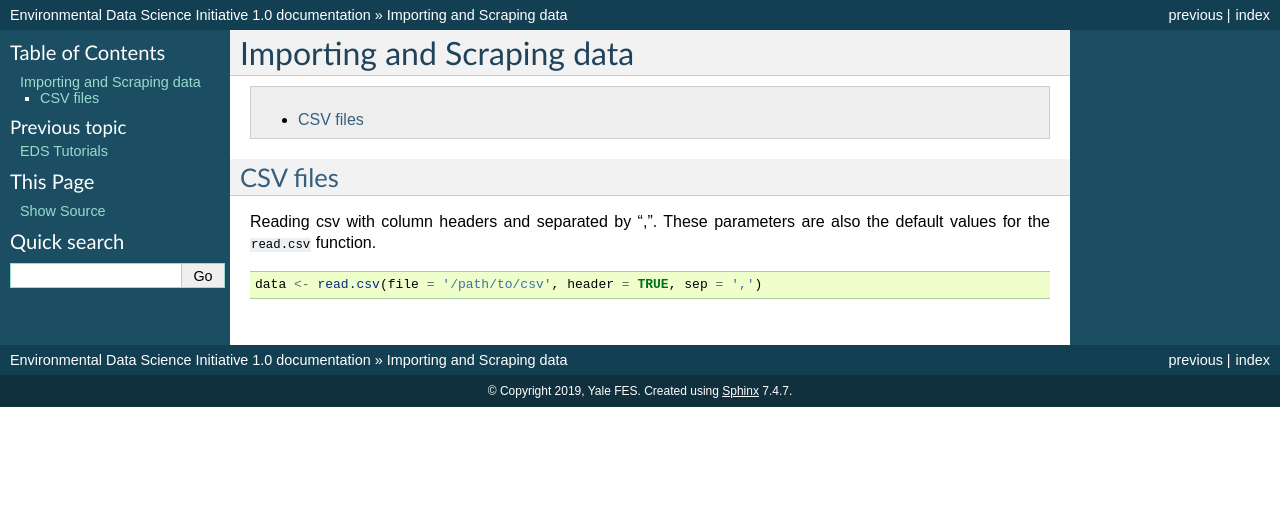
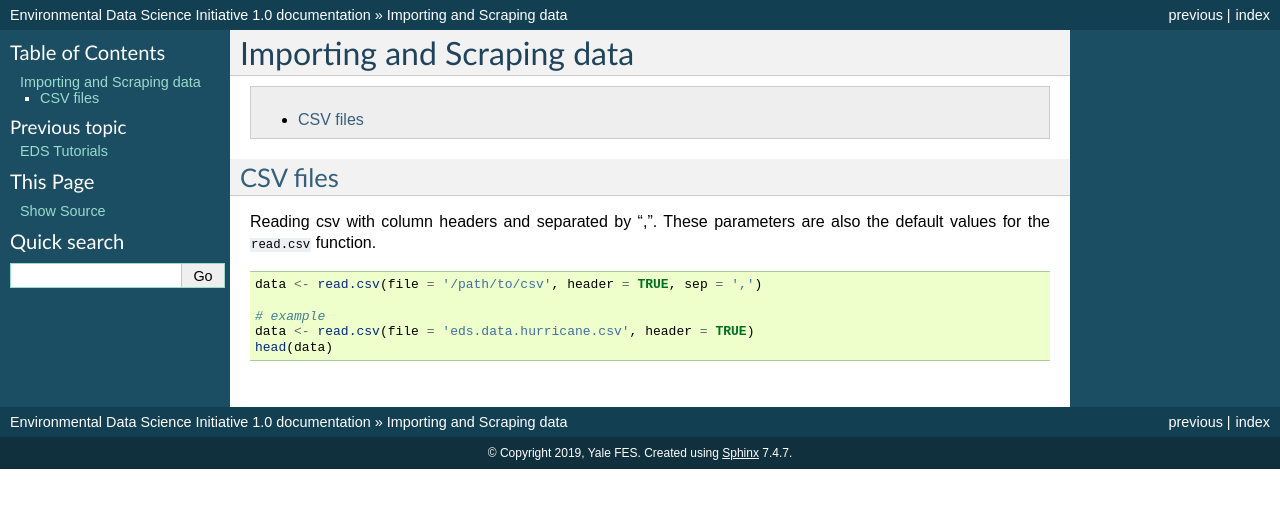
Before and after one commit to rajaoberison/edsy, a Sphinx documentation site: the page built from docs/importing_and_scraping_data.rst, in a window 1280 px wide. Shown: the top 508 px of the page. Built offline with Sphinx 7.4.7, drawn with Linux system fonts in a browser that asks for light colours.

Commit message:
Update importing_and_scraping_data.rst

```diff
--- a/docs/importing_and_scraping_data.rst
+++ b/docs/importing_and_scraping_data.rst
@@ -17,3 +17,7 @@
 .. code-block:: r
 
    data <- read.csv(file = '/path/to/csv', header = TRUE, sep = ',')
+
+   # example
+   data <- read.csv(file = 'eds.data.hurricane.csv', header = TRUE)
+   head(data)
```
